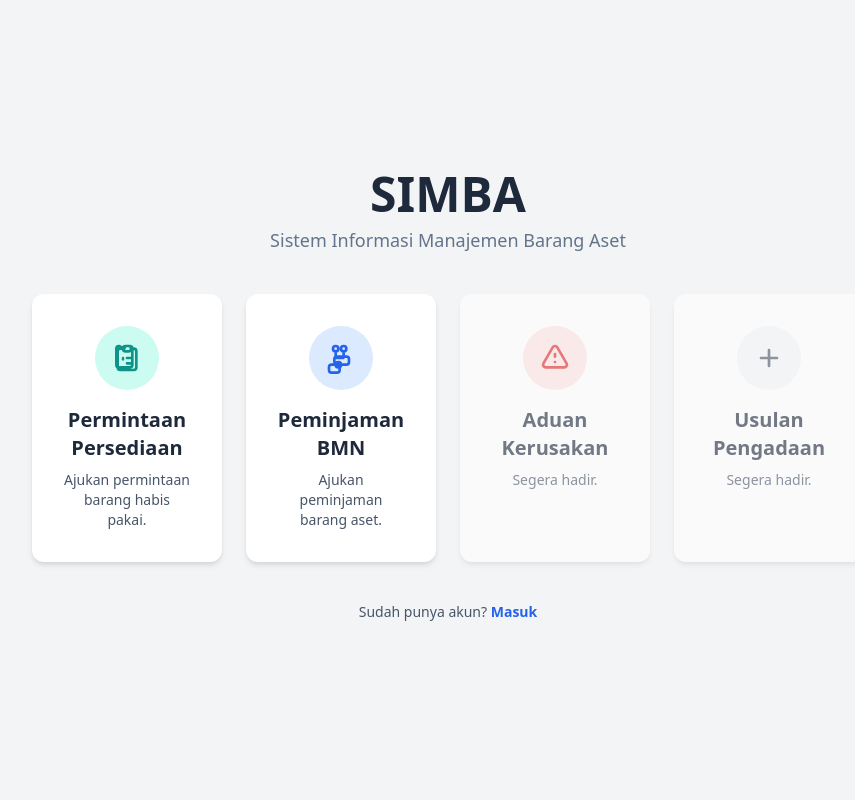
After one commit to dzocrusher05/SIMBA, a PHP site: page /landing_page.php in a window 1280 px wide. The commit adds this page. Shown: the whole page, without its empty margins (192-1047 px from the left). Run offline with PHP 8.4, Linux system fonts and the light colour scheme; some libraries are stand-ins or nearby versions.

Commit message:
09:33 06/08/2025

```diff
--- /dev/null
+++ b/assets/css/landing_page.css
@@ -0,0 +1,30 @@
+.card-action {
+  display: flex;
+  flex-direction: column;
+  align-items: center;
+  text-align: center;
+  padding: 2rem;
+  background-color: #fff;
+  border-radius: 0.75rem;
+  box-shadow: 0 4px 6px -1px rgba(0, 0, 0, 0.1),
+    0 2px 4px -1px rgba(0, 0, 0, 0.06);
+  transition: transform 0.3s ease-in-out, box-shadow 0.3s ease-in-out;
+}
+
+.card-action:hover {
+  transform: translateY(-5px);
+  box-shadow: 0 10px 15px -3px rgba(0, 0, 0, 0.1),
+    0 4px 6px -2px rgba(0, 0, 0, 0.05);
+}
+
+.card-action.disabled {
+  cursor: not-allowed;
+  opacity: 0.6;
+  pointer-events: none;
+}
+
+.card-action.disabled:hover {
+  transform: none;
+  box-shadow: 0 4px 6px -1px rgba(0, 0, 0, 0.1),
+    0 2px 4px -1px rgba(0, 0, 0, 0.06);
+}
--- a/index.php
+++ b/index.php
@@ -1,7 +1,7 @@
 <?php
 session_start();
 if (!isset($_SESSION['user_id'])) {
-    header("Location: login.php");
+    header("Location: landing_page.php");
     exit();
 }
 require 'includes/head.php';
--- /dev/null
+++ b/landing_page.php
@@ -0,0 +1,71 @@
+<!DOCTYPE html>
+<html lang="id">
+
+<head>
+    <meta charset="UTF-8">
+    <meta name="viewport" content="width=device-width, initial-scale=1.0">
+    <title>Selamat Datang di SIMBA</title>
+    <script src="https://cdn.tailwindcss.com"></script>
+    <link rel="stylesheet" href="assets/css/landing_page.css">
+</head>
+
+<body class="bg-gray-100 min-h-screen flex items-center justify-center">
+
+    <div class="container mx-auto p-4 md:p-8 max-w-4xl">
+        <div class="text-center mb-10">
+            <h1 class="text-4xl md:text-5xl font-bold text-slate-800 mb-2">SIMBA</h1>
+            <p class="text-lg text-slate-500">Sistem Informasi Manajemen Barang Aset</p>
+        </div>
+
+        <div class="grid grid-cols-1 md:grid-cols-2 lg:grid-cols-4 gap-6">
+
+            <a href="ajukan_permintaan.php" class="card-action">
+                <div class="bg-teal-100 p-4 rounded-full mb-4">
+                    <svg xmlns="http://www.w3.org/2000/svg" class="h-8 w-8 text-teal-600 mx-auto" fill="none" viewBox="0 0 24 24" stroke="currentColor" stroke-width="2">
+                        <path stroke-linecap="round" stroke-linejoin="round" d="M9 5H7a2 2 0 00-2 2v12a2 2 0 002 2h10a2 2 0 002-2V7a2 2 0 00-2-2h-2M9 5a2 2 0 002 2h2a2 2 0 002-2M9 5a2 2 0 012-2h2a2 2 0 012 2m-3 7h3m-3 4h3m-6-4h.01M9 13h.01M10 5a2 2 0 012-2h2a2 2 0 012 2v12a2 2 0 01-2 2H6a2 2 0 01-2-2V5a2 2 0 012-2z" />
+                    </svg>
+                </div>
+                <h3 class="font-bold text-xl mb-2 text-slate-800">Permintaan Persediaan</h3>
+                <p class="text-sm text-slate-600">Ajukan permintaan barang habis pakai.</p>
+            </a>
+
+            <a href="ajukan_peminjaman.php" class="card-action">
+                <div class="bg-blue-100 p-4 rounded-full mb-4">
+                    <svg xmlns="http://www.w3.org/2000/svg" class="h-8 w-8 text-blue-600 mx-auto" fill="none" viewBox="0 0 24 24" stroke="currentColor" stroke-width="2">
+                        <path stroke-linecap="round" stroke-linejoin="round" d="M8 7v4a1 1 0 001 1h4a1 1 0 001-1V7m0 0a2 2 0 100-4 2 2 0 000 4zM8 7a2 2 0 100-4 2 2 0 000 4zm0 10H5a2 2 0 00-2 2v2a2 2 0 002 2h4a2 2 0 002-2v-2a2 2 0 00-2-2h-3zm2 2a2 2 0 100-4 2 2 0 000 4zM16 17H9a2 2 0 01-2-2v-2a2 2 0 012-2h7a2 2 0 012 2v2a2 2 0 01-2 2z" />
+                    </svg>
+                </div>
+                <h3 class="font-bold text-xl mb-2 text-slate-800">Peminjaman BMN</h3>
+                <p class="text-sm text-slate-600">Ajukan peminjaman barang aset.</p>
+            </a>
+
+            <div class="card-action disabled">
+                <div class="bg-red-100 p-4 rounded-full mb-4">
+                    <svg xmlns="http://www.w3.org/2000/svg" class="h-8 w-8 text-red-600 mx-auto" fill="none" viewBox="0 0 24 24" stroke="currentColor" stroke-width="2">
+                        <path stroke-linecap="round" stroke-linejoin="round" d="M12 9v2m0 4h.01m-6.938 4h13.856c1.54 0 2.502-1.667 1.732-3L13.732 4c-.77-1.333-2.694-1.333-3.464 0L3.34 16c-.77 1.333.192 3 1.732 3z" />
+                    </svg>
+                </div>
+                <h3 class="font-bold text-xl mb-2 text-slate-800">Aduan Kerusakan</h3>
+                <p class="text-sm text-slate-600">Segera hadir.</p>
+            </div>
+
+            <div class="card-action disabled">
+                <div class="bg-gray-100 p-4 rounded-full mb-4">
+                    <svg xmlns="http://www.w3.org/2000/svg" class="h-8 w-8 text-gray-600 mx-auto" fill="none" viewBox="0 0 24 24" stroke="currentColor" stroke-width="2">
+                        <path stroke-linecap="round" stroke-linejoin="round" d="M12 6v6m0 0v6m0-6h6m-6 0H6" />
+                    </svg>
+                </div>
+                <h3 class="font-bold text-xl mb-2 text-slate-800">Usulan Pengadaan</h3>
+                <p class="text-sm text-slate-600">Segera hadir.</p>
+            </div>
+
+        </div>
+
+        <div class="mt-10 text-center">
+            <p class="text-sm text-slate-600 mb-2">Sudah punya akun? <a href="login.php" class="font-bold text-blue-600 hover:underline">Masuk</a></p>
+        </div>
+    </div>
+
+</body>
+
+</html>
```
Also changed, not shown: api/login_user.php (added, +68 -0 lines).
